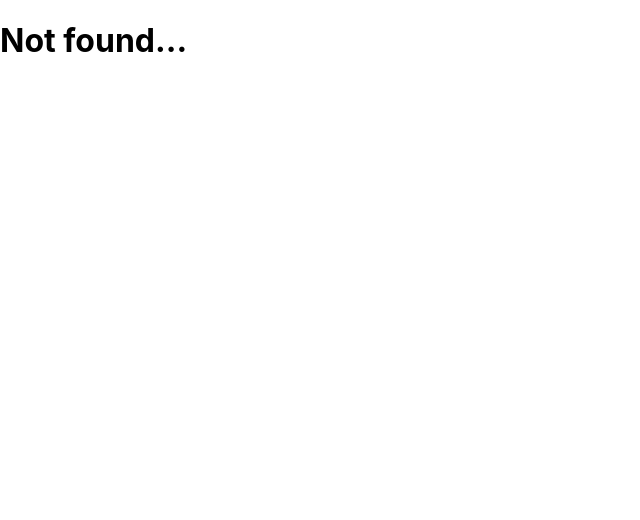
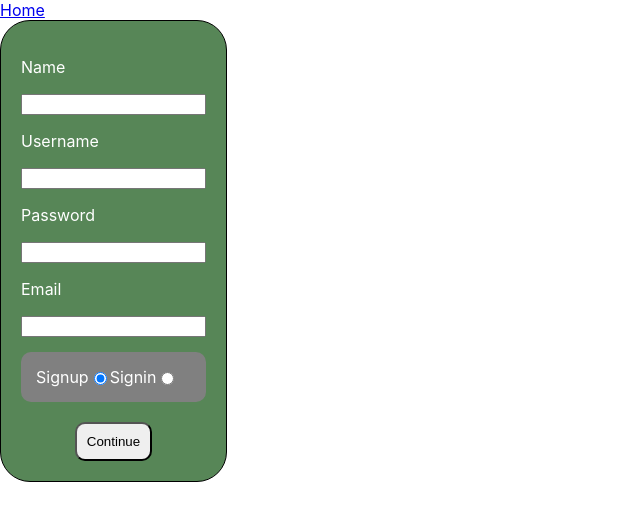
Before and after one commit to camekman/Final-Project, a React (Create React App) app in the folder frontend/: page /login in a window 1280 px wide. Before the commit this address had no page. Shown: the top 520 px of the page, without its empty margins (0-640 px from the left). Built offline with nearby package versions, Linux system fonts and the light colour scheme.

Commit message:
created components for homepage, profile, login and connected user reduser

```diff
--- a/frontend/package.json
+++ b/frontend/package.json
@@ -10,7 +10,8 @@
     "react-dom": "^17.0.2",
     "react-redux": "^7.2.6",
     "react-router-dom": "^6.2.1",
-    "react-scripts": "5.0.0"
+    "react-scripts": "5.0.0",
+    "styled-components": "^5.3.3"
   },
   "scripts": {
     "start": "react-scripts start",
--- a/frontend/src/App.js
+++ b/frontend/src/App.js
@@ -3,6 +3,9 @@ import { BrowserRouter, Routes, Route } from "react-router-dom";
 import { Provider } from "react-redux";
 import { configureStore, combineReducers } from "@reduxjs/toolkit";
 
+import HomePage from "./components/HomePage";
+import ProfilePage from "./components/ProfilePage";
+import Login from "./components/Login";
 import Wardrobe from "./components/Wardrobe";
 import NotFound from "./components/NotFound";
 
@@ -16,13 +19,18 @@ const store = configureStore({ reducer });
 
 export const App = () => {
   return (
+    <>
       <Provider store={store}>
         <BrowserRouter>
           <Routes>
+            <Route path="/" element={<HomePage />} />
+            <Route path="/profile" element={<ProfilePage />} />
+            <Route path="/login" element={<Login />} />
             <Route path="/wardrobe" element={<Wardrobe />} />
             <Route path="/*" element={<NotFound />} />
           </Routes>
         </BrowserRouter>
       </Provider>
+    </>
   );
 };
--- /dev/null
+++ b/frontend/src/components/HomePage.js
@@ -0,0 +1,15 @@
+import React from "react";
+import { Link } from "react-router-dom";
+
+const HomePage = () => {
+  return (
+    <>
+      <div>
+        <h1>Welcome to the homepage!</h1>
+      </div>
+      <Link to="/login">Login</Link>
+    </>
+  );
+};
+
+export default HomePage;
--- /dev/null
+++ b/frontend/src/components/Login.js
@@ -0,0 +1,161 @@
+import React, { useState, useEffect } from "react";
+import { useSelector, useDispatch, batch } from "react-redux";
+import { useNavigate, Link } from "react-router-dom";
+import styled from "styled-components";
+
+import { API_URL } from "../utils/urls";
+import user from "../reducers/user";
+
+const Login = () => {
+  const [name, setName] = useState("");
+  const [username, setUsername] = useState("");
+  const [email, setEmail] = useState("");
+  const [password, setPassword] = useState("");
+  const [mode, setMode] = useState("signup");
+  const [errorMessage, setErrorMessage] = useState(null);
+
+  const accessToken = useSelector((store) => store.user.accessToken);
+  const error = useSelector((store) => store.user.error);
+  console.log(error);
+
+  const dispatch = useDispatch();
+  const navigate = useNavigate();
+
+  useEffect(() => {
+    if (accessToken) {
+      navigate("/profile");
+    }
+  }, [accessToken, navigate]);
+
+  const onFormSubmit = (event) => {
+    event.preventDefault();
+
+    const options = {
+      method: "POST",
+      headers: {
+        "Content-Type": "application/json",
+      },
+      body: JSON.stringify({ name, username, password, email }),
+    };
+
+    fetch(API_URL(mode), options)
+      .then((res) => res.json())
+      .then((data) => {
+        console.log(data);
+        if (data.success) {
+          batch(() => {
+            dispatch(user.actions.setUserId(data.response.userId));
+            dispatch(user.actions.setName(data.response.name));
+            dispatch(user.actions.setUsername(data.response.username));
+            dispatch(user.actions.setEmail(data.response.email));
+            dispatch(user.actions.setAccessToken(data.response.accessToken));
+            dispatch(user.actions.setError(null));
+          });
+        } else {
+          batch(() => {
+            dispatch(user.actions.setUserId(null));
+            dispatch(user.actions.setName(null));
+            dispatch(user.actions.setUsername(null));
+            dispatch(user.actions.setEmail(null));
+            dispatch(user.actions.setAccessToken(null));
+            dispatch(user.actions.setError(data.response));
+            setErrorMessage(data.message);
+          });
+        }
+      });
+  };
+
+  return (
+    <>
+      <Link to="/">Home</Link>
+      <LoginContainer>
+        <form onSubmit={onFormSubmit}>
+          <p> Name </p>
+          <input
+            id="name"
+            type="text"
+            value={name}
+            onChange={(event) => setName(event.target.value)}
+          />
+          <p> Username </p>
+          <input
+            id="username"
+            type="text"
+            value={username}
+            onChange={(event) => setUsername(event.target.value)}
+          />
+          <p> Password </p>
+          <input
+            id="password"
+            type="password"
+            value={password}
+            onChange={(event) => setPassword(event.target.value)}
+          />
+          <p> Email </p>
+          <input
+            id="email"
+            type="email"
+            value={email}
+            onChange={(event) => setEmail(event.target.value)}
+          />
+          <RadioButtonContainer>
+            <label htmlFor="signup">Signup</label>
+            <input
+              id="signup"
+              type="radio"
+              checked={mode === "signup"}
+              onChange={() => setMode("signup")}
+            />
+            <label htmlFor="signin">Signin</label>
+            <input
+              id="signin"
+              type="radio"
+              checked={mode === "signin"}
+              onChange={() => setMode("signin")}
+            />
+          </RadioButtonContainer>
+          <ButtonContainer>
+            <SubmitButton type="submit">Continue</SubmitButton>
+          </ButtonContainer>
+          {errorMessage !== null && <p>{error.message}</p>}
+        </form>
+      </LoginContainer>
+    </>
+  );
+};
+
+export default Login;
+
+const LoginContainer = styled.div`
+  background-color: rgba(42, 101, 42, 0.783);
+  display: flex;
+  flex-direction: column;
+  align-items: center;
+  width: fit-content;
+  padding: 20px;
+  border-radius: 30px;
+  border: 1px solid black;
+  box-shadow: 5px 5px;
+  color: white;
+`;
+
+const RadioButtonContainer = styled.div`
+  background-color: gray;
+  display: flex;
+  flex-direction: row;
+  margin-top: 15px;
+  padding: 15px;
+  border-radius: 10px;
+  color: white;
+`;
+
+const ButtonContainer = styled.div`
+  display: flex;
+  margin-top: 20px;
+  justify-content: center;
+`;
+
+const SubmitButton = styled.button`
+  padding: 10px;
+  border-radius: 10px;
+`;
--- /dev/null
+++ b/frontend/src/components/ProfilePage.js
@@ -0,0 +1,49 @@
+import React, { useEffect } from "react";
+import { useSelector, useDispatch } from "react-redux";
+import { useNavigate } from "react-router-dom";
+
+import user from "../reducers/user";
+import { API_URL } from "../utils/urls";
+
+const ProfilePage = () => {
+  const accessToken = useSelector((store) => store.user.accessToken);
+
+  const dispatch = useDispatch();
+  const navigate = useNavigate();
+
+  useEffect(() => {
+    if (!accessToken) {
+      navigate("/login");
+    }
+  }, [accessToken, navigate]);
+
+  useEffect(() => {
+    const options = {
+      method: "GET",
+      headers: {
+        Authorization: accessToken,
+      },
+    };
+
+    fetch(API_URL, options)
+      .then((res) => res.json())
+      .then((json) => {
+        console.log(json);
+      });
+  }, [accessToken]);
+
+  const handleRestart = () => {
+    dispatch(user.actions.restart());
+  };
+
+  return (
+    <div>
+      <h1>Welcome to your Profile!</h1>
+      <div>
+        <button onClick={handleRestart}>sign out</button>
+      </div>
+    </div>
+  );
+};
+
+export default ProfilePage;
--- a/frontend/src/reducers/user.js
+++ b/frontend/src/reducers/user.js
@@ -2,6 +2,7 @@ import { createSlice } from "@reduxjs/toolkit";
 
 const initialState = {
   userId: null,
+  name: null,
   username: null,
   email: null,
   accessToken: null,
@@ -14,6 +15,9 @@ const user = createSlice({
   reducers: {
     setUserId: (store, action) => {
       store.userId = action.payload;
+    },
+    setName: (store, action) => {
+      store.name = action.payload;
     },
     setUsername: (store, action) => {
       store.username = action.payload;
```
Also changed, not shown: 1 other file (tests, documents, lock files or other folders). Lines whose indentation alone changed are shown as unchanged.
